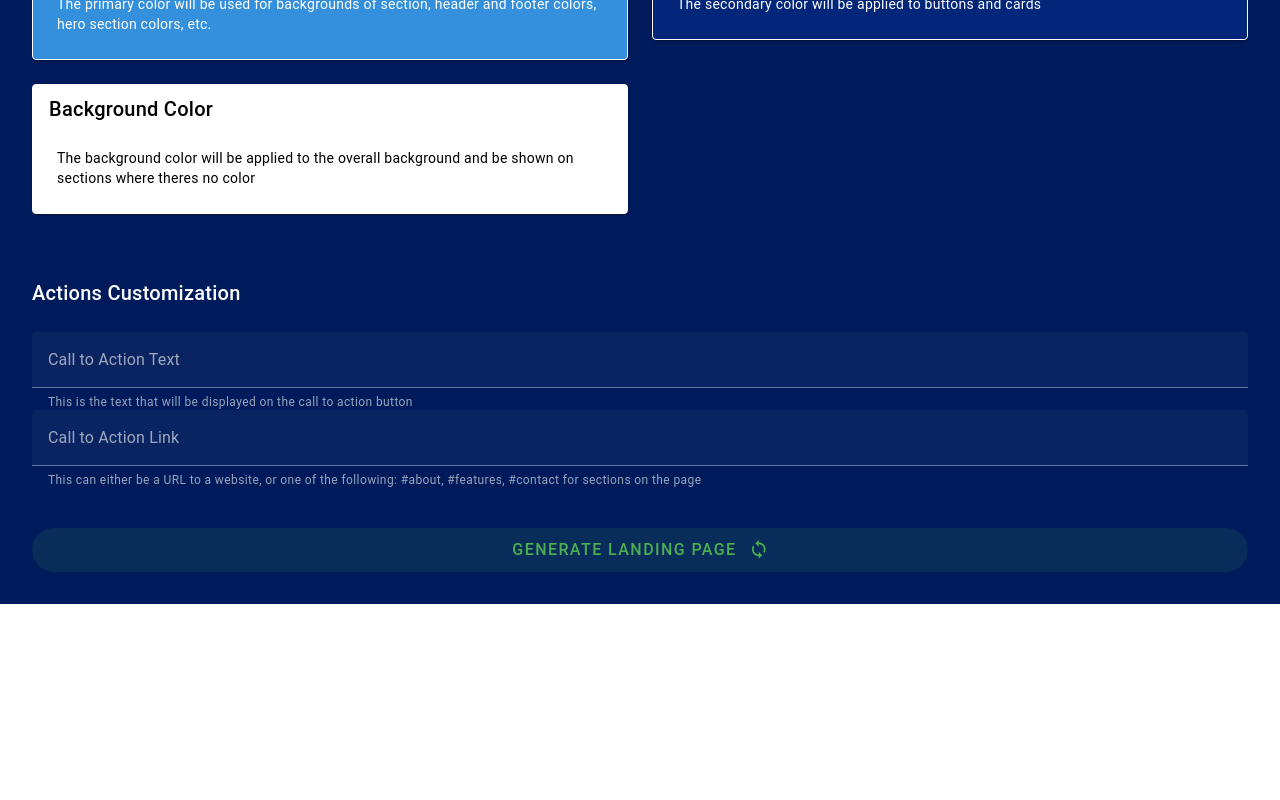
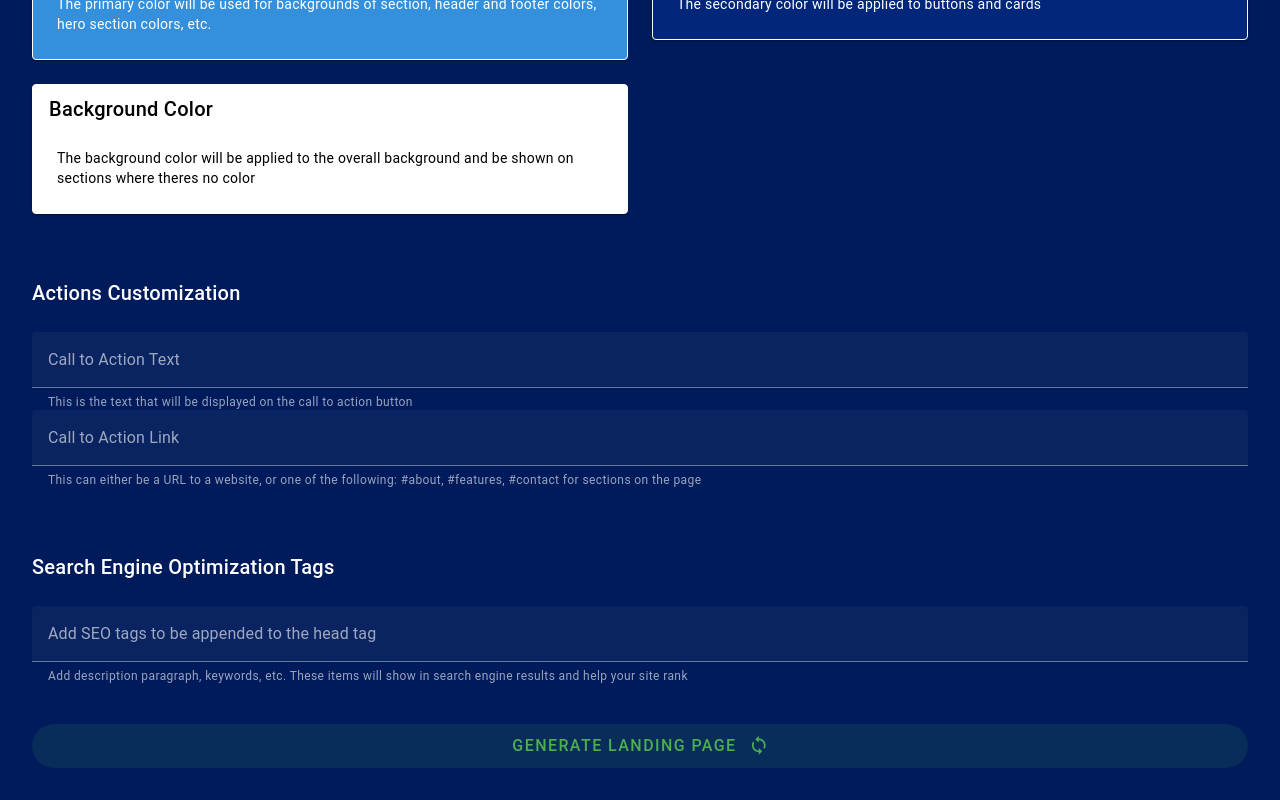
Before and after one commit to Supplementing/30SecondLandingPage, a Nuxt app: page / in a window 1280 px wide. Shown: the part 1527-2327 px from the top of the page. Before the commit the page ends 2131 px from the top, so only its background shows below. Built offline with nearby package versions, Linux system fonts and the light colour scheme.

Commit message:
added seo tags

```diff
--- a/components/creationPage.vue
+++ b/components/creationPage.vue
@@ -371,6 +371,24 @@
             hint="This can either be a URL to a website, or one of the following: #about, #features, #contact for sections on the page"
             persistent-hint
           ></v-text-field>
+        </v-container>
+        <v-card-title
+          class="mt-10"
+          style="
+            display: flex;
+            align-items: center;
+            justify-content: space-between;
+          "
+          >Search Engine Optimization Tags
+        </v-card-title>
+        <v-container fluid>
+          <v-text-field
+            v-model="seo"
+            label="Add SEO tags to be appended to the head tag"
+            placeholder="Enter call to action text"
+            hint="Add description paragraph, keywords, etc. These items will show in search engine results and help your site rank"
+            persistent-hint
+          ></v-text-field>
 
           <v-btn
             variant="tonal"
@@ -493,6 +511,7 @@
 export default {
   data() {
     return {
+      seo: "",
       featuresSectionName: "Features",
       editFeatures: false,
       showGeneratedHtmlModal: false,
@@ -783,6 +802,7 @@ export default {
         <head>
           <meta charset="UTF-8">
           <meta name="viewport" content="width=device-width, initial-scale=1.0">
+          <meta name="description" content="${this.seo}" />
           <title>${this.companyName} - ${this.heroTitle}</title>
           <link href="https://cdn.jsdelivr.net/npm/@mdi/font@5.x/css/materialdesignicons.min.css" rel="stylesheet">
           <link href="https://cdn.jsdelivr.net/npm/vuetify@2.x/dist/vuetify.min.css" rel="stylesheet">
```
